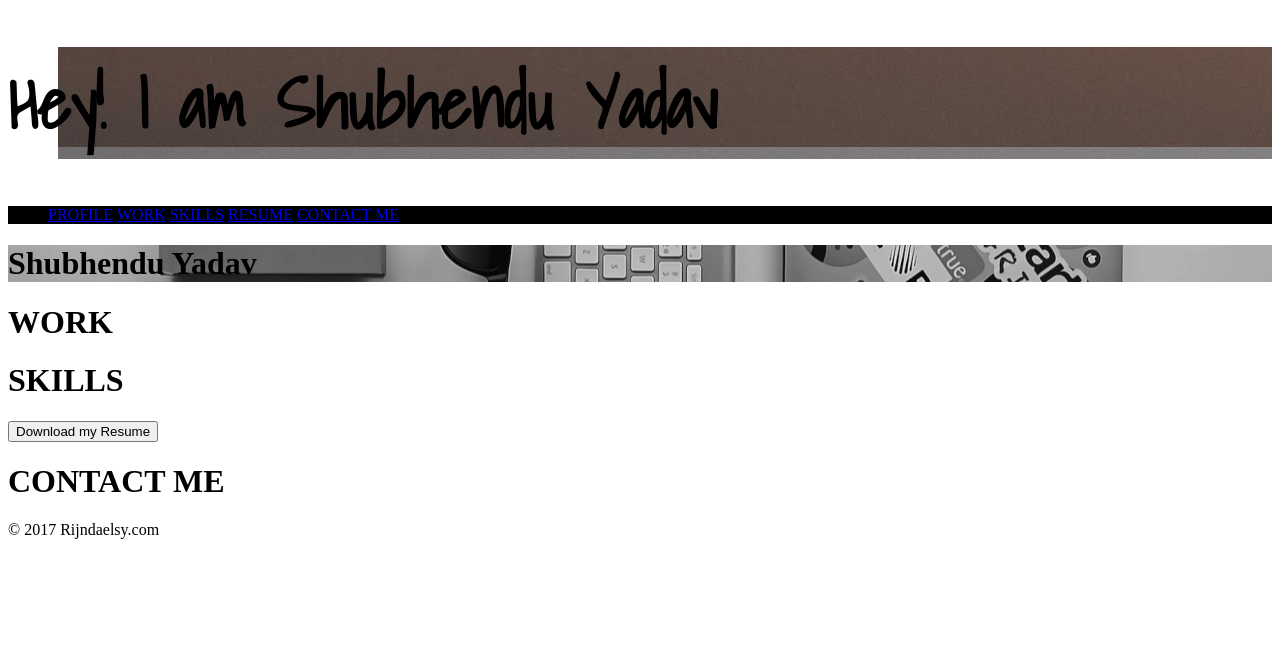
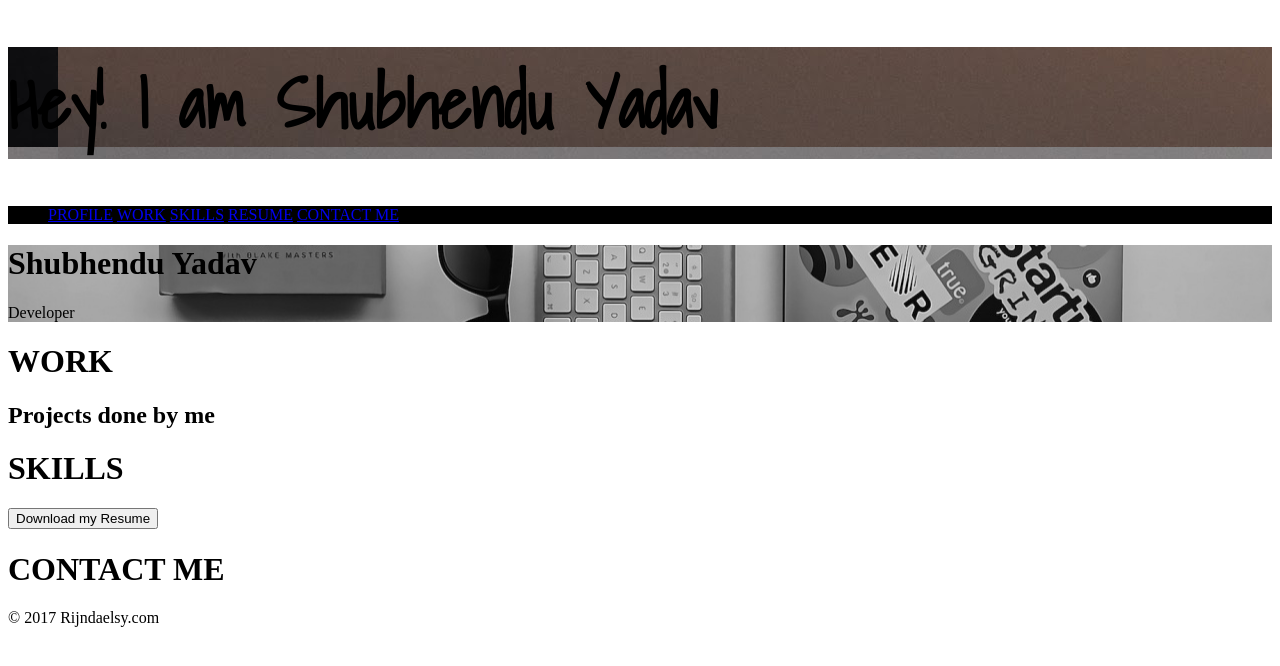
Before and after one commit to rijndaelsy/website, a plain HTML site: page index.html in a window 1280 px wide. Drawn offline with Linux system fonts and the light colour scheme.

Commit message:
adding things

```diff
--- a/index.html
+++ b/index.html
@@ -20,10 +20,11 @@
     </div>
     <div class="profile">
             <h1>Shubhendu Yadav</h1>
-            <p></p>
+            <p>Developer</p>
     </div>
     <div class="work">
       <h1>WORK</h1>
+      <h2>Projects done by me</h2>
     </div>
 
     <div class="skills">
--- a/styles/master.css
+++ b/styles/master.css
@@ -4,7 +4,6 @@
 .front-page{
   background-image: url("../images/front.jpg");
   background-position: 50px 100px;
-  background-repeat: repeat-y;
   font-family: 'Shadows Into Light', cursive;
   font-size: 35px;
 }
```
